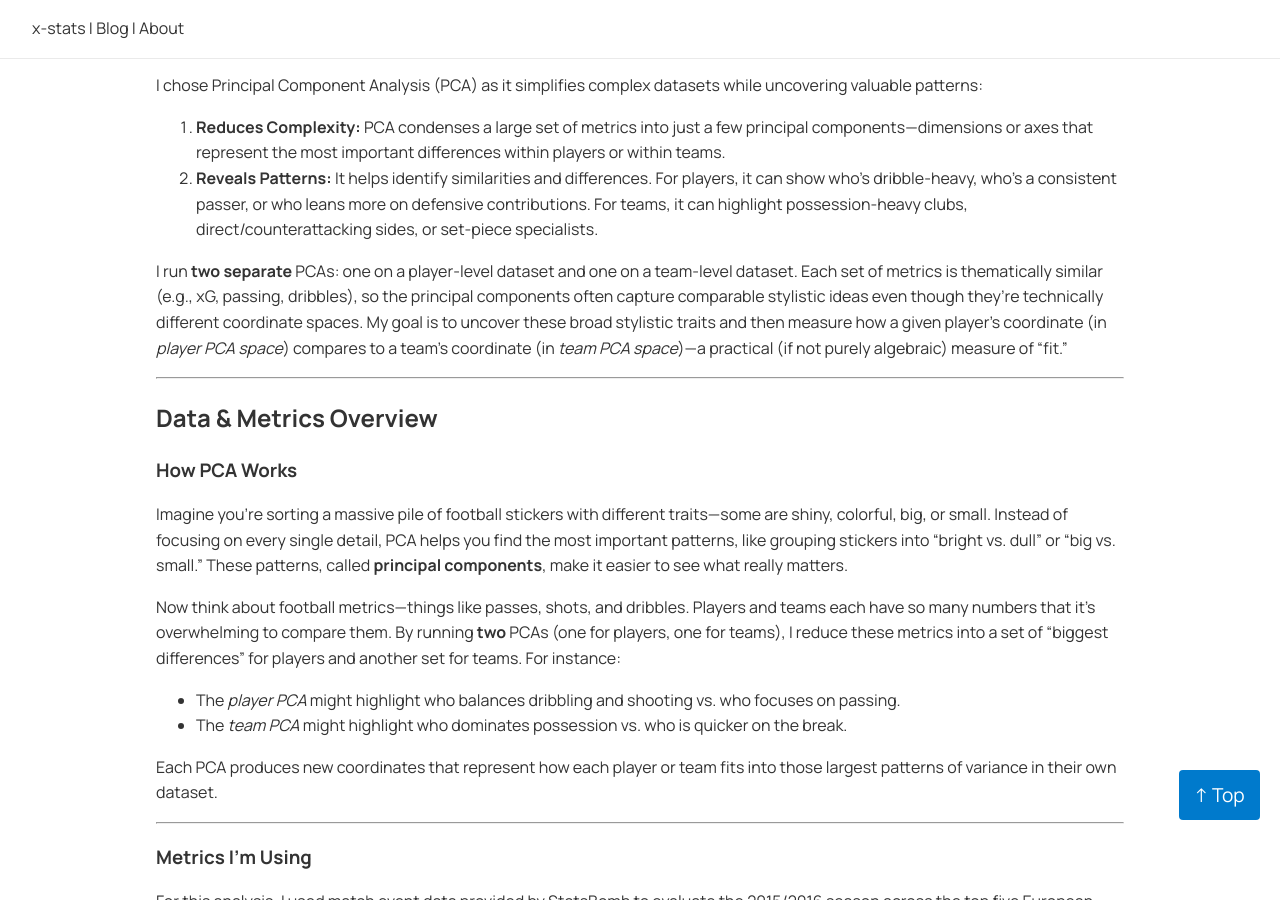
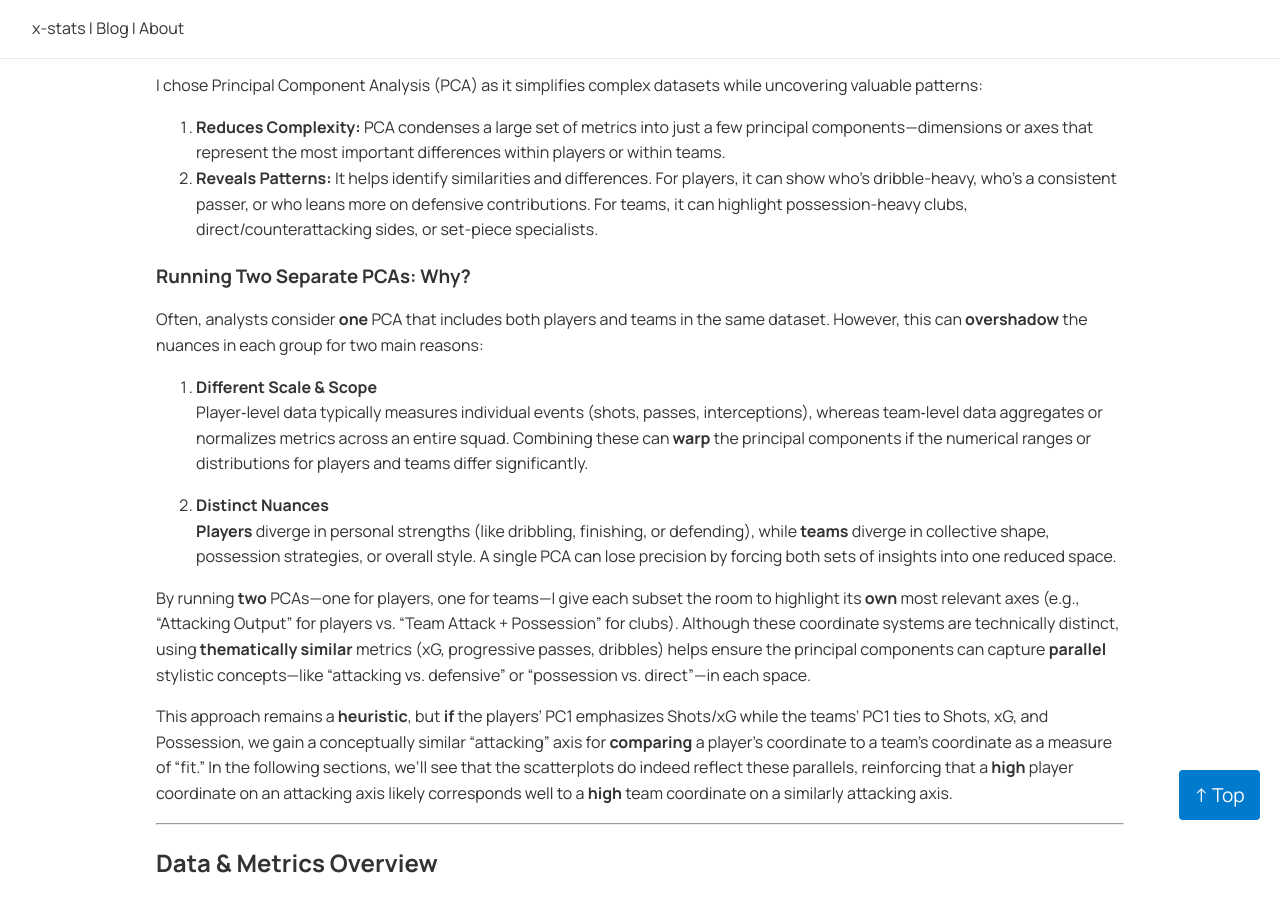
Before and after one commit to u3mukher/x-stats, a Jekyll site: the page built from _posts/2025-01-14-PCA.md, in a window 1280 px wide and 900 px high, scrolled down 1334 px. Built offline with Jekyll 4.4.1, drawn with Linux system fonts in a browser that asks for light colours; a style sheet for code colours, icons or effects is not loaded.

Commit message:
Update 2025-01-14-PCA.md

```diff
--- a/_posts/2025-01-14-PCA.md
+++ b/_posts/2025-01-14-PCA.md
@@ -23,7 +23,19 @@ I chose Principal Component Analysis (PCA) as it simplifies complex datasets whi
 1. **Reduces Complexity:** PCA condenses a large set of metrics into just a few principal components—dimensions or axes that represent the most important differences within players or within teams.
 2. **Reveals Patterns:** It helps identify similarities and differences. For players, it can show who’s dribble-heavy, who’s a consistent passer, or who leans more on defensive contributions. For teams, it can highlight possession-heavy clubs, direct/counterattacking sides, or set-piece specialists.
 
-I run **two separate** PCAs: one on a player-level dataset and one on a team-level dataset. Each set of metrics is thematically similar (e.g., xG, passing, dribbles), so the principal components often capture comparable stylistic ideas even though they’re technically different coordinate spaces. My goal is to uncover these broad stylistic traits and then measure how a given player’s coordinate (in *player PCA space*) compares to a team’s coordinate (in *team PCA space*)—a practical (if not purely algebraic) measure of “fit.”
+### Running Two Separate PCAs: Why?
+
+Often, analysts consider **one** PCA that includes both players and teams in the same dataset. However, this can **overshadow** the nuances in each group for two main reasons:
+
+1. **Different Scale & Scope**
+   Player‐level data typically measures individual events (shots, passes, interceptions), whereas team‐level data aggregates or normalizes metrics across an entire squad. Combining these can **warp** the principal components if the numerical ranges or distributions for players and teams differ significantly.
+
+2. **Distinct Nuances**
+   **Players** diverge in personal strengths (like dribbling, finishing, or defending), while **teams** diverge in collective shape, possession strategies, or overall style. A single PCA can lose precision by forcing both sets of insights into one reduced space.
+
+By running **two** PCAs—one for players, one for teams—I give each subset the room to highlight its **own** most relevant axes (e.g., “Attacking Output” for players vs. “Team Attack + Possession” for clubs). Although these coordinate systems are technically distinct, using **thematically similar** metrics (xG, progressive passes, dribbles) helps ensure the principal components can capture **parallel** stylistic concepts—like “attacking vs. defensive” or “possession vs. direct”—in each space.
+
+This approach remains a **heuristic**, but **if** the players’ PC1 emphasizes Shots/xG while the teams’ PC1 ties to Shots, xG, and Possession, we gain a conceptually similar “attacking” axis for **comparing** a player’s coordinate to a team’s coordinate as a measure of “fit.” In the following sections, we’ll see that the scatterplots do indeed reflect these parallels, reinforcing that a **high** player coordinate on an attacking axis likely corresponds well to a **high** team coordinate on a similarly attacking axis.
 
 ---
 
```
